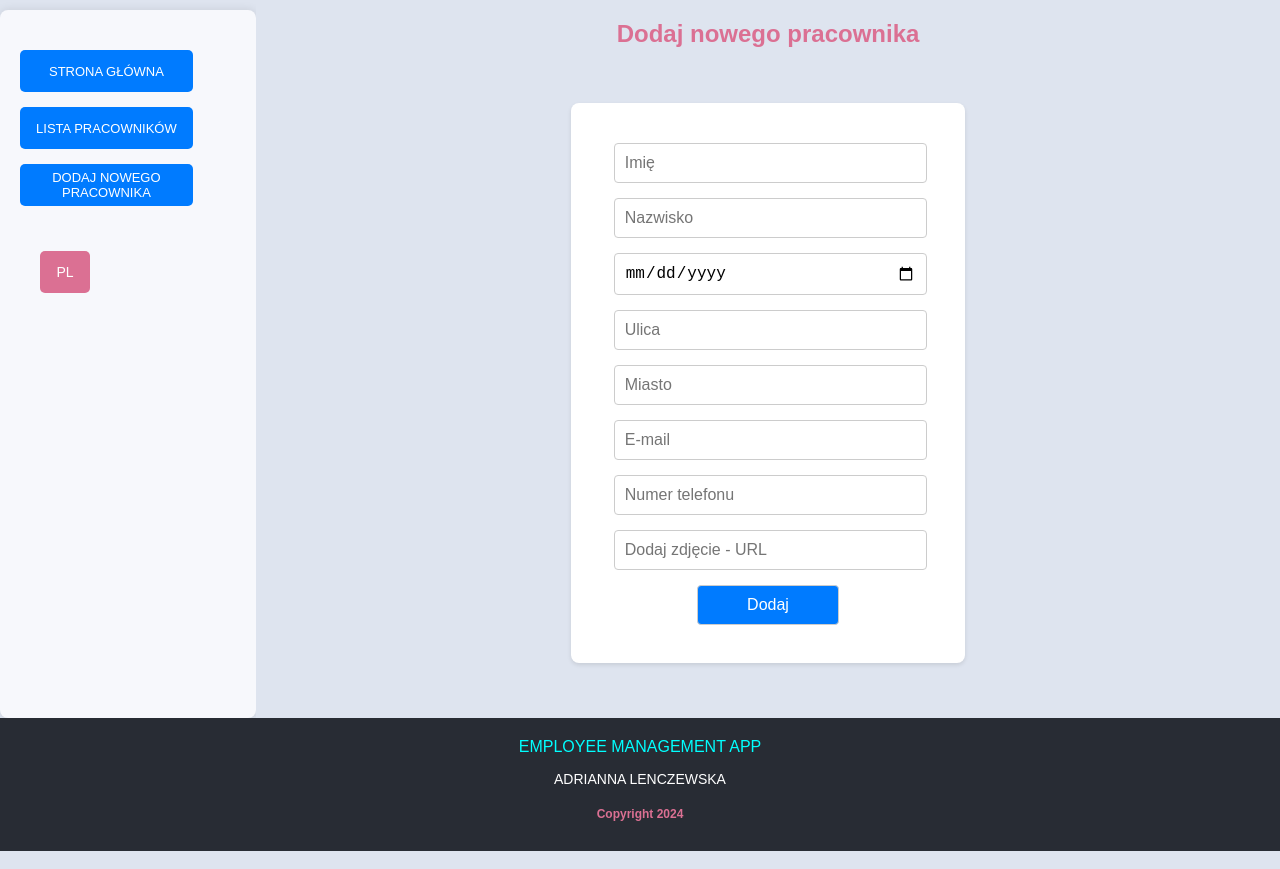
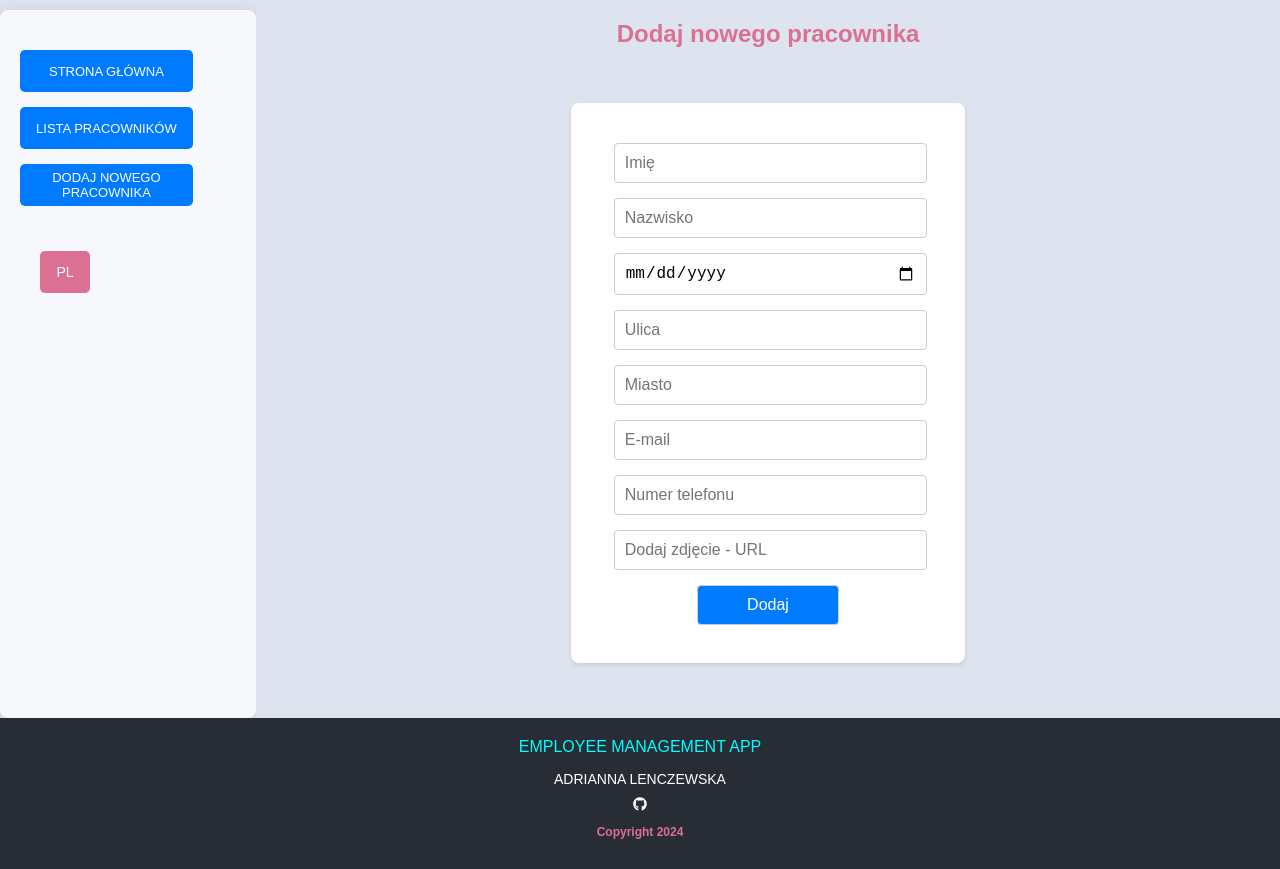
Before and after one commit to AdriannaLen/employee-app, a React (Create React App) app: page /add-new-worker in a window 1280 px wide. Built offline with nearby package versions, Linux system fonts and the light colour scheme; no server answers.

Commit message:
latest commit added github icon to footer

```diff
--- a/src/components/Footer/index.tsx
+++ b/src/components/Footer/index.tsx
@@ -1,4 +1,5 @@
 import "./index.scss";
+import { FaGithub } from "react-icons/fa";
 
 const Footer = () => {
   return (
@@ -15,6 +16,16 @@
            Adrianna Lenczewska
           </a>
        </li>
+       <li>
+          <a
+            href="https://github.com/AdriannaLen"
+            target="_blank"
+            rel="noreferrer"
+            className="footer__link pink"
+          >
+            <FaGithub className="footer__icon" />
+          </a>
+        </li>
       </ul>
       <h2>Copyright 2024</h2>
     </footer>
```
Also changed, not shown: src/static/icons/linkedin (1).svg (deleted).
